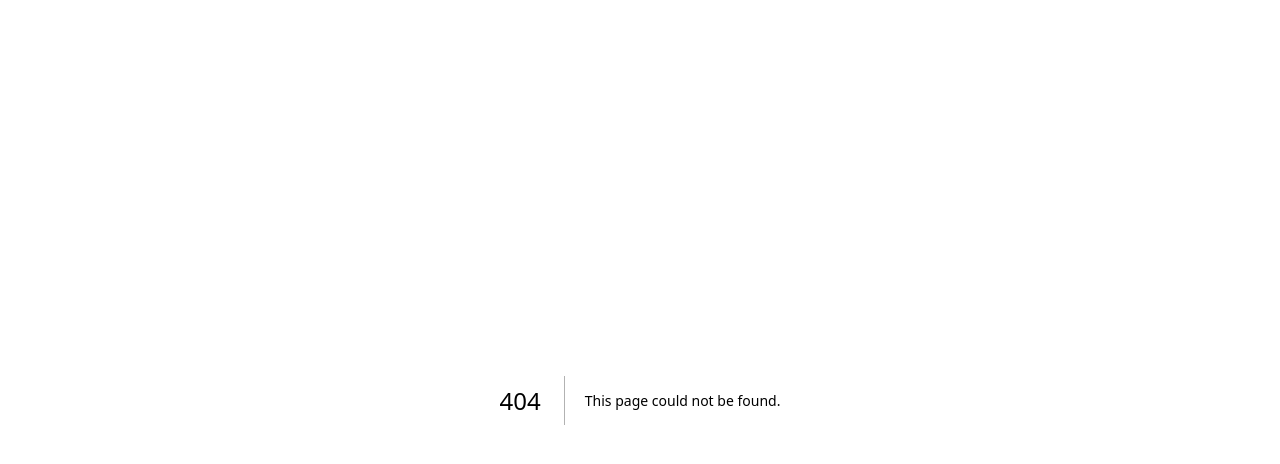
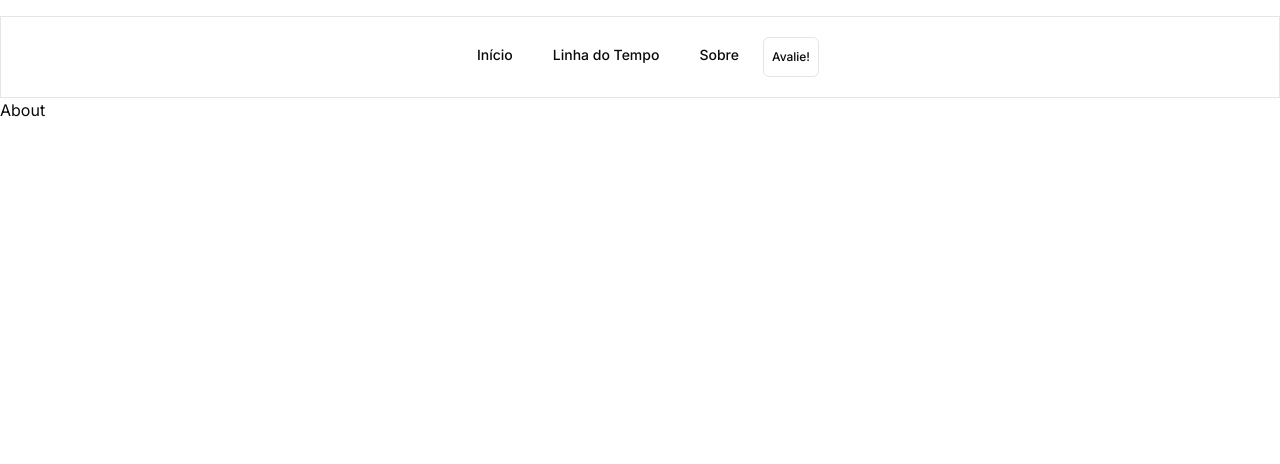
Before and after one commit to romhenri/computers-lore, a Next.js app: page /about in a window 1280 px wide. Before the commit this address had no page. Shown: the top 464 px of the page. Built offline with nearby package versions, Linux system fonts and the light colour scheme.

Commit message:
add: Pages

```diff
--- /dev/null
+++ b/src/app/about/page.tsx
@@ -0,0 +1,9 @@
+const About = () => {
+  return (
+    <main>
+      <h1>About</h1>
+    </main>
+  )
+}
+
+export default About;
--- a/src/app/layout.tsx
+++ b/src/app/layout.tsx
@@ -1,6 +1,8 @@
 import type { Metadata } from "next";
 import { Inter } from "next/font/google";
 import "./globals.css";
+
+import Header from '@/components/comp/Header';
 
 const inter = Inter({ subsets: ["latin"] });
 
@@ -16,7 +18,10 @@ export default function RootLayout({
 }>) {
   return (
     <html lang="en">
-      <body className={inter.className}>{children}</body>
+      <body className={inter.className}>
+        <Header />
+        {children}
+      </body>
     </html>
   );
-}
+};
--- a/src/app/page.tsx
+++ b/src/app/page.tsx
@@ -1,14 +1,11 @@
-import Header from '@/components/comp/Header';
 import { Button } from '@/components/ui/button';
 
 export default function Home() {
   return (
-    <main className="min-h-screen flex-col p-24">
-        <Header />
-
+    <main className="">
         <Button variant="outline" size="sm">
           Button
         </Button>
     </main>
   );
-}
+};
--- /dev/null
+++ b/src/app/timeline/page.tsx
@@ -0,0 +1,9 @@
+const Timeline = () => {
+  return (
+    <main>
+      <h1>Timeline</h1>
+    </main>
+  )
+}
+
+export default Timeline;
--- a/src/components/comp/Header.tsx
+++ b/src/components/comp/Header.tsx
@@ -4,25 +4,25 @@ import { Button } from "@/components/ui/button";
 
 const Header = () => {
   return (
-      <div className="container mx-auto px-4 md:px-6 lg:px-8 border">
+      <div className="container mx-auto mt-4 px-4 md:px-6 lg:px-8 border">
         <header className="flex h-20 w-full shrink-0 items-center justify-center
          px-4 md:px-6">
           <div className="flex gap-2">
             <Link
               className="group inline-flex h-9 w-max items-center justify-center rounded-md bg-white px-4 py-2 text-sm font-medium transition-colors hover:bg-gray-100 hover:text-gray-900 focus:bg-gray-100 focus:text-gray-900 focus:outline-none disabled:pointer-events-none disabled:opacity-50 data-[active]:bg-gray-100/50 data-[state=open]:bg-gray-100/50 dark:bg-gray-950 dark:hover:bg-gray-800 dark:hover:text-gray-50 dark:focus:bg-gray-800 dark:focus:text-gray-50 dark:data-[active]:bg-gray-800/50 dark:data-[state=open]:bg-gray-800/50"
-              href="#"
+              href="/"
             >
               Início
             </Link>
             <Link
               className="group inline-flex h-9 w-max items-center justify-center rounded-md bg-white px-4 py-2 text-sm font-medium transition-colors hover:bg-gray-100 hover:text-gray-900 focus:bg-gray-100 focus:text-gray-900 focus:outline-none disabled:pointer-events-none disabled:opacity-50 data-[active]:bg-gray-100/50 data-[state=open]:bg-gray-100/50 dark:bg-gray-950 dark:hover:bg-gray-800 dark:hover:text-gray-50 dark:focus:bg-gray-800 dark:focus:text-gray-50 dark:data-[active]:bg-gray-800/50 dark:data-[state=open]:bg-gray-800/50"
-              href="#"
+              href="/timeline"
             >
               Linha do Tempo
             </Link>
             <Link
               className="group inline-flex h-9 w-max items-center justify-center rounded-md bg-white px-4 py-2 text-sm font-medium transition-colors hover:bg-gray-100 hover:text-gray-900 focus:bg-gray-100 focus:text-gray-900 focus:outline-none disabled:pointer-events-none disabled:opacity-50 data-[active]:bg-gray-100/50 data-[state=open]:bg-gray-100/50 dark:bg-gray-950 dark:hover:bg-gray-800 dark:hover:text-gray-50 dark:focus:bg-gray-800 dark:focus:text-gray-50 dark:data-[active]:bg-gray-800/50 dark:data-[state=open]:bg-gray-800/50"
-              href="#"
+              href="/about"
             >
               Sobre
             </Link>
```
